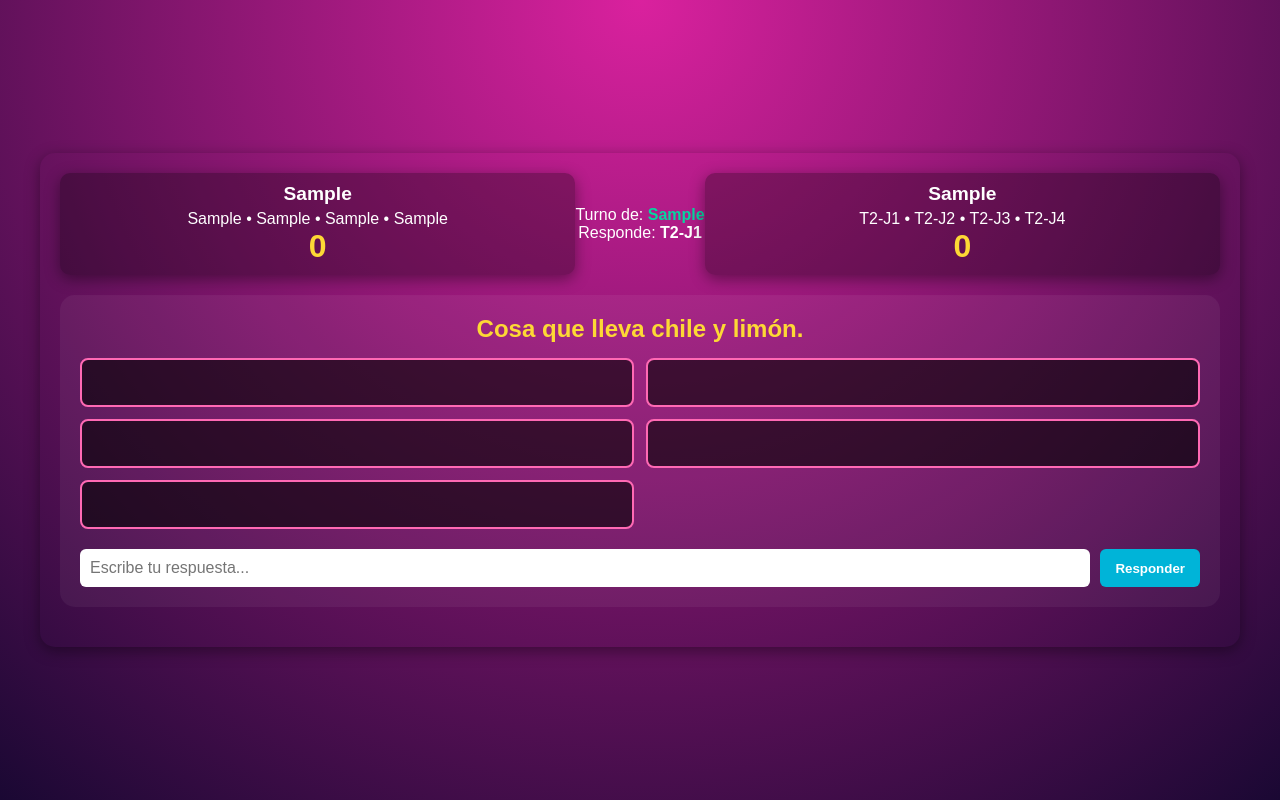
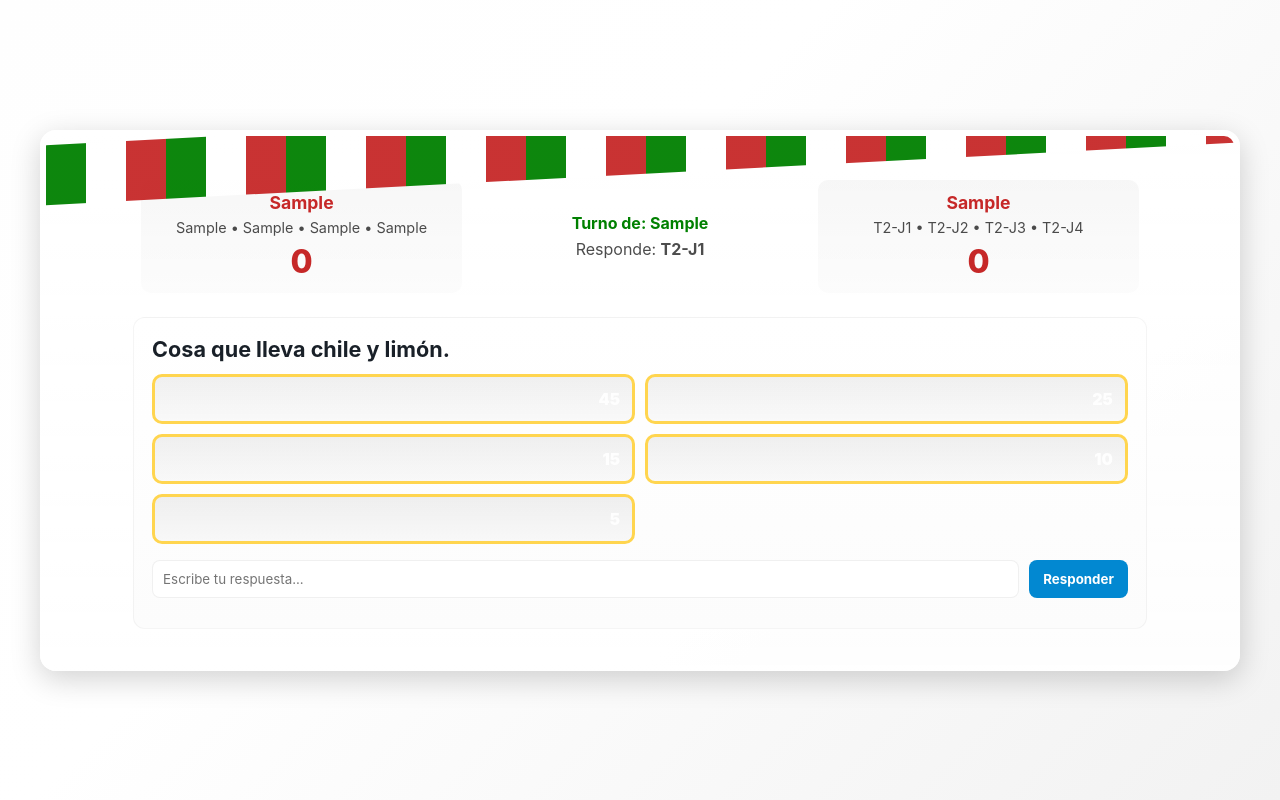
Before and after one commit to cesarglezzzzzz/100-mexicanos-dijeron, a plain HTML site: page index.html in a window 1280 px wide. Both pictures are taken after typing "Sample", "Sample", "Sample", "Sample", "Sample", "Sample" into the empty fields and a click on the button "¡Comenzar!". Drawn offline with nearby package versions, Linux system fonts and the light colour scheme.

Commit message:
Update style.css

```diff
--- a/style.css
+++ b/style.css
@@ -1,61 +1,130 @@
-:root {
-    --color-pink: #ff69b4;
-    --color-magenta: #da219e;
-    --color-blue: #00b4d8;
-    --color-yellow: #fdd835;
-    --color-white: #fff;
-    --color-dark: #1a0833;
-    --color-red: #e63946;
-    --color-green: #06d6a0;
-    --shadow: 0 4px 15px rgba(0,0,0,0.4);
+:root{
+  --bandera-verde: #008000;
+  --bandera-blanco: #ffffff;
+  --bandera-rojo: #c62828;
+  --amarillo: #ffd54f;
+  --azul: #0288d1;
+  --text-dark: #192028;
+  --shadow: 0 8px 30px rgba(0,0,0,0.18);
 }
 
-* { margin:0; padding:0; box-sizing:border-box; font-family:'Poppins',sans-serif; }
-body { background: radial-gradient(circle at top, var(--color-magenta), var(--color-dark)); color: var(--color-white); min-height:100vh; display:flex; justify-content:center; align-items:center; }
-.game-container { width:95%; max-width:1200px; padding:20px; border-radius:15px; box-shadow:var(--shadow); }
+/* Reset / base */
+*{box-sizing:border-box;margin:0;padding:0;font-family:Inter, Poppins, system-ui, sans-serif}
+body{
+  min-height:100vh;
+  display:flex;
+  align-items:center;
+  justify-content:center;
+  background: linear-gradient(135deg, #fefefe 0%, #fff 40%, #f2f2f2 100%);
+  padding:30px;
+  color:var(--text-dark);
+}
 
-.screen { display:none; text-align:center; }
-.screen.active { display:block; }
+/* Container */
+.game-container{
+  width:100%;
+  max-width:1200px;
+  background: linear-gradient(180deg, rgba(255,255,255,0.96), rgba(255,255,255,0.9));
+  border-radius:16px;
+  box-shadow:var(--shadow);
+  padding:18px;
+  border:6px solid transparent;
+  position:relative;
+  overflow:hidden;
+}
 
-#welcome-screen h2 { font-size:2.5rem; color:var(--color-yellow); margin-bottom:20px; text-shadow:2px 2px 5px #000; }
-#welcome-screen form { display:flex; flex-direction:column; gap:15px; align-items:center; }
-.input-group { display:flex; align-items:center; gap:10px; background:rgba(255,255,255,0.1); padding:10px; border-radius:10px; width:100%; max-width:400px; }
-.input-group label { font-weight:bold; font-size:0.9rem; }
-.input-group input { padding:8px; border-radius:6px; border:none; flex:1; outline:none; }
-.start-btn { background: var(--color-yellow); color: var(--color-dark); padding:12px 20px; margin-top:10px; border-radius:8px; border:none; font-size:1rem; font-weight:bold; cursor:pointer; transition: transform 0.2s ease; }
-.start-btn:hover { transform: scale(1.05); }
+/* Festive paper-picado top stripe */
+.game-container::before{
+  content:"";
+  position:absolute;
+  top:-22px; left:0; right:0;
+  height:60px;
+  background: repeating-linear-gradient(90deg, var(--bandera-verde) 0 40px, var(--bandera-blanco) 40px 80px, var(--bandera-rojo) 80px 120px);
+  transform:skewY(-3deg);
+  opacity:0.95;
+}
 
-.game-header { display:flex; justify-content:space-between; align-items:center; margin-bottom:20px; }
-.score-panel { flex:1; background:rgba(0,0,0,0.3); padding:10px; border-radius:10px; box-shadow:var(--shadow); }
-.score-panel h3 { font-size:1.2rem; margin-bottom:5px; }
-.score-value { font-size:2rem; font-weight:bold; color:var(--color-yellow); }
-.turn-indicator { flex:1; text-align:center; font-size:1rem; }
-.turn-indicator span { font-weight:bold; color:var(--color-green); }
+/* Screens */
+.screen{display:none;padding:18px 6%;}
+.screen.active{display:block}
 
-.game-area { margin:20px 0; padding:20px; background:rgba(255,255,255,0.05); border-radius:15px; }
-.question-display h4 { font-size:1.5rem; color:var(--color-yellow); margin-bottom:15px; }
-.answers-container { display:grid; grid-template-columns:repeat(2,1fr); gap:12px; margin-bottom:20px; }
-.answer-item { background:rgba(0,0,0,0.6); padding:12px; border-radius:8px; font-size:1.1rem; font-weight:bold; text-transform:uppercase; color:transparent; border:2px solid var(--color-pink); position:relative; overflow:hidden; transition: all 0.4s ease-in-out; }
-.answer-item.revealed { color:var(--color-white); background:var(--color-green); border-color:var(--color-yellow); transform:scale(1.05); }
-.answer-text { float:left; }
-.answer-score { float:right; font-weight:bold; }
+#welcome-screen h2{
+  text-align:center;
+  font-size:2.2rem;
+  margin-bottom:12px;
+  color:var(--bandera-rojo);
+  letter-spacing:0.6px;
+  text-shadow: 1px 1px 0 rgba(0,0,0,0.08);
+}
 
-.input-area { display:flex; gap:10px; justify-content:center; }
-.input-area input { flex:1; padding:10px; border-radius:6px; border:none; outline:none; font-size:1rem; }
-.input-area button { padding:10px 15px; background: var(--color-blue); color:var(--color-white); border:none; border-radius:6px; font-weight:bold; cursor:pointer; transition: transform 0.2s ease; }
-.input-area button:hover { transform:scale(1.05); }
+/* Setup form */
+form#setup-form{display:flex;flex-wrap:wrap;gap:16px;justify-content:space-between}
+.team-setup{flex:1 1 48%;min-width:260px;padding:12px;border-radius:10px;background:linear-gradient(180deg, rgba(2,136,209,0.06), rgba(2,136,209,0.02));border:1px dashed rgba(0,0,0,0.05)}
+.team-setup h3{font-size:1.05rem;margin-bottom:8px;color:var(--bandera-verde)}
+.team-setup input[type="text"]{width:100%;padding:10px;border-radius:8px;border:2px solid rgba(0,0,0,0.06);margin-bottom:8px}
 
-#next-round-btn { margin-top:10px; background: var(--color-yellow); color: var(--color-dark); font-weight:bold; padding:10px 15px; border-radius:6px; border:none; cursor:pointer; display:inline-block; transition: transform 0.2s ease; }
-#next-round-btn:hover { transform: scale(1.05); }
+/* players inputs */
+.players{display:flex;gap:8px;flex-wrap:wrap}
+.players input{flex:1 1 calc(50% - 8px);padding:8px;border-radius:8px;border:2px solid rgba(0,0,0,0.06);background:linear-gradient(180deg,#fff,#fafafa)}
 
-.modal { display:none; position:fixed; top:0; left:0; width:100%; height:100%; background:rgba(0,0,0,0.7); justify-content:center; align-items:center; }
-.modal.active { display:flex; }
-.modal-content { background:var(--color-dark); padding:20px; border-radius:12px; text-align:center; width:90%; max-width:400px; }
-.modal-content input { width:80%; padding:10px; border-radius:6px; border:none; margin:10px 0; }
-.modal-content button { padding:10px 15px; border:none; border-radius:6px; background:var(--color-green); color:var(--color-dark); font-weight:bold; cursor:pointer; }
-.modal-content button:hover { transform:scale(1.05); }
+/* Start button */
+.start-btn{background:var(--amarillo);color:var(--text-dark);border:none;padding:12px 18px;border-radius:10px;font-weight:700;cursor:pointer;box-shadow:0 6px 18px rgba(0,0,0,0.08)}
+.start-btn:hover{transform:translateY(-4px);transition:all .18s ease}
 
-#end-screen h2 { font-size:2.5rem; margin-bottom:15px; color:var(--color-yellow); }
-#end-screen p { font-size:1.3rem; margin-bottom:20px; }
-#restart-btn { padding:12px 20px; background:var(--color-green); color:var(--color-dark); border:none; border-radius:6px; cursor:pointer; font-weight:bold; font-size:1rem; transition: transform 0.2s ease; }
-#restart-btn:hover { transform:scale(1.05); }
+/* Hint */
+.hint{font-size:0.9rem;color:rgba(0,0,0,0.55);margin-top:12px;text-align:center}
+
+/* Game header */
+.game-header{display:flex;align-items:center;justify-content:space-between;gap:12px;padding:8px}
+.score-panel{flex:1;background:linear-gradient(180deg,rgba(0,0,0,0.03),rgba(0,0,0,0.01));padding:12px;border-radius:10px;text-align:center}
+.left-panel{margin-right:6px}
+.right-panel{margin-left:6px}
+.score-panel h3{font-size:1.1rem;margin-bottom:6px;color:var(--bandera-rojo)}
+.players-list{font-size:0.9rem;color:rgba(0,0,0,0.7);margin-bottom:6px}
+.score-value{font-size:2rem;color:var(--bandera-rojo);font-weight:800}
+
+/* center */
+.center-panel{flex:0 0 320px;text-align:center}
+.turn-indicator{font-weight:700;color:var(--bandera-verde)}
+.current-player{margin-top:6px;color:rgba(0,0,0,0.7)}
+
+/* Game area */
+.game-area{margin-top:16px;padding:18px;background:linear-gradient(180deg,#fff,#fcfcfc);border-radius:12px;border:1px solid rgba(0,0,0,0.04)}
+.question-display h4{font-size:1.35rem;color:var(--text-dark);margin-bottom:12px}
+
+/* Answers grid */
+.answers-container{display:grid;grid-template-columns:repeat(2,1fr);gap:10px;margin-bottom:16px}
+.answer-item{position:relative;padding:12px;border-radius:10px;background:linear-gradient(180deg, rgba(0,0,0,0.06), rgba(0,0,0,0.02));color:transparent;font-weight:800;text-transform:uppercase;cursor:pointer;border:3px solid var(--amarillo);transition:transform .22s ease, background .22s ease}
+.answer-item.revealed{color:white;background:linear-gradient(180deg,var(--bandera-verde),#2e8b57);border-color:var(--bandera-rojo);transform:scale(1.03);box-shadow:0 8px 24px rgba(0,0,0,0.12)}
+.answer-text{float:left}
+.answer-score{float:right;font-weight:900;color:rgba(255,255,255,0.9)}
+
+/* Input area */
+.input-area{display:flex;gap:10px;justify-content:center;margin-bottom:12px}
+.input-area input{flex:1;padding:10px;border-radius:8px;border:1px solid rgba(0,0,0,0.06)}
+.input-area button{padding:10px 14px;border-radius:8px;border:none;background:var(--azul);color:white;font-weight:700;cursor:pointer}
+
+/* Controls */
+.controls{display:flex;gap:8px;justify-content:center}
+#next-round-btn,#restart-btn{padding:10px 14px;border-radius:8px;border:none;font-weight:700;cursor:pointer}
+#next-round-btn{background:var(--bandera-verde);color:white}
+#restart-btn{background:var(--bandera-rojo);color:white}
+
+/* Modal */
+.modal{display:none;position:fixed;inset:0;background:rgba(0,0,0,0.6);align-items:center;justify-content:center}
+.modal.active{display:flex}
+.modal-content{background:white;padding:18px;border-radius:10px;width:90%;max-width:420px;text-align:center}
+.modal-content input{width:80%;padding:10px;border-radius:8px;border:1px solid #ddd;margin-top:8px}
+
+/* End screen */
+#end-screen{text-align:center}
+#end-screen h2{font-size:2rem;margin-bottom:10px;color:var(--bandera-rojo)}
+#end-screen p{font-size:1.1rem;margin-bottom:12px}
+
+/* Responsive */
+@media (max-width:860px){
+  .game-header{flex-direction:column;gap:12px}
+  .center-panel{order:3}
+  .answers-container{grid-template-columns:1fr}
+  .team-setup{flex:1 1 100%}
+}
```
